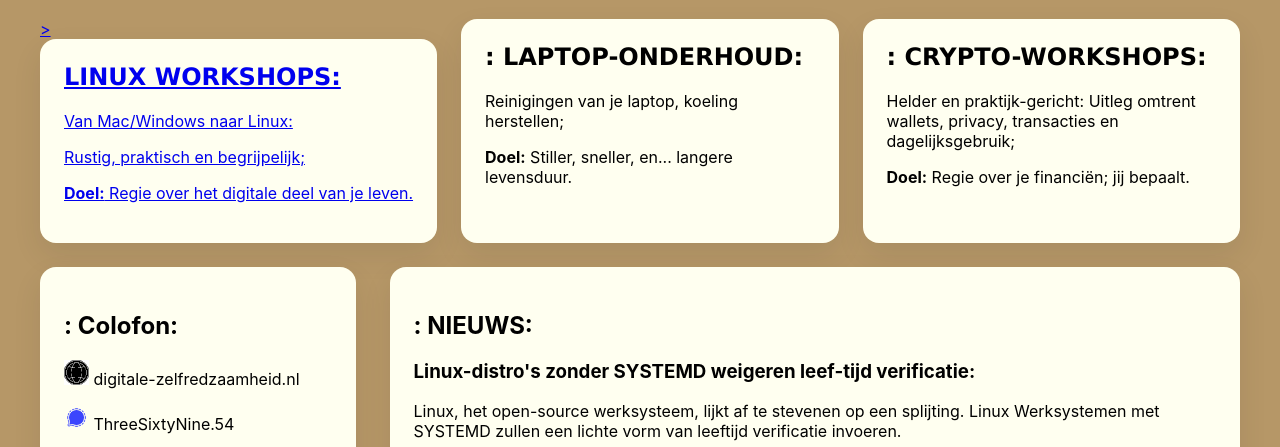
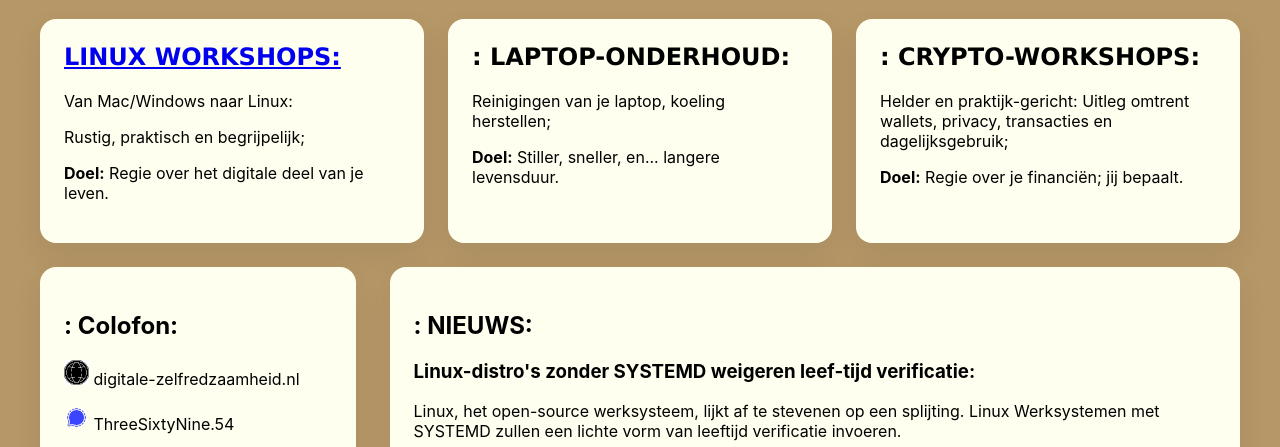
Before and after one commit to SKIPPER-Beheer/digitale-zelfredzaamheid, a plain HTML site: page index.html in a window 1280 px wide. Shown: the part 602-1049 px from the top of the page. Drawn offline with Linux system fonts and the light colour scheme.

Commit message:
Fix article link structure in index.html

```diff
--- a/index.html
+++ b/index.html
@@ -16,13 +16,15 @@
         <h1>: ZELF-REDZAAM &: DIGITAAL</h1>
     </div>
     <section class="cards">
-        <a href="./articles/linux-workshops.html" target="_blank" rel="noopener noreferrer">><article>
-            <h2>LINUX WORKSHOPS:</h2>
+        <article>
+            <a href="./articles/linux-workshops.html" target="_blank" rel="noopener noreferrer">
+                <h2>LINUX WORKSHOPS:</h2>
+            </a>
             <p>Van Mac/Windows naar Linux:</p>
             <p>Rustig, praktisch en begrijpelijk;</p>
             <p><b>Doel:</b> Regie over het digitale deel van je leven.</p>
         </article>
-        <article></a>
+        <article>
             <h2>: LAPTOP-ONDERHOUD:</h2>
             <p>Reinigingen van je laptop, koeling herstellen;</p>
             <p><b>Doel:</b> Stiller, sneller, en... langere levensduur.</p>
```
